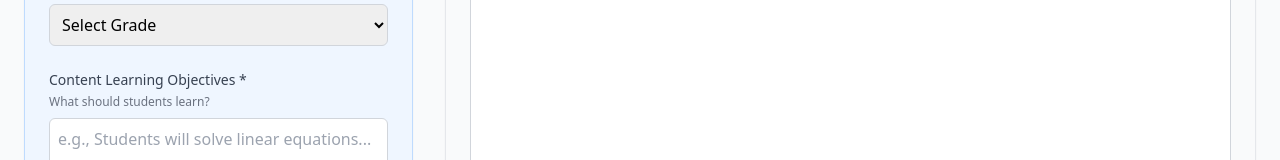
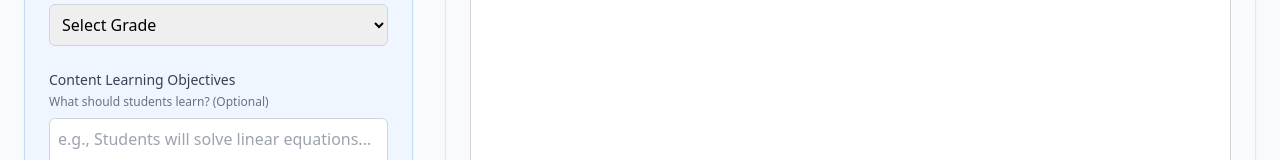
Before and after one commit to cglengualab/ELLift-v1.1, a React (Vite) app: page / in a window 1280 px wide. Shown: the part 511-671 px from the top of the page. Built offline with nearby package versions, Linux system fonts and the light colour scheme.

Commit message:
Update ELLMaterialAdapter.jsx Objective optional

```diff
--- a/src/components/ELLMaterialAdapter.jsx
+++ b/src/components/ELLMaterialAdapter.jsx
@@ -58,7 +58,7 @@ const ELLMaterialAdapter = () => {
   const [isLoading, setIsLoading] = useState(false);
   const [error, setError] = useState('');
   const worksheetRef = useRef(null);
-  const teacherGuideRef = useRef(null);
+  const teacherGuideRef = useRef(null); // <-- ADDED
   const [translateSummary, setTranslateSummary] = useState(false);
   const [translateInstructions, setTranslateInstructions] = useState(false);
   const [listCognates, setListCognates] = useState(false);
@@ -76,10 +76,11 @@ const ELLMaterialAdapter = () => {
   };
 
   const isFormValid = useMemo(() => {
-    const basicFieldsValid = originalMaterial.trim() && materialType && subject && proficiencyLevel && learningObjectives.trim();
+    // MODIFIED to make learning objectives optional
+    const basicFieldsValid = originalMaterial.trim() && materialType && subject && proficiencyLevel;
     const bilingualValid = !includeBilingualSupport || nativeLanguage;
     return basicFieldsValid && bilingualValid;
-  }, [originalMaterial, materialType, subject, proficiencyLevel, learningObjectives, includeBilingualSupport, nativeLanguage]);
+  }, [originalMaterial, materialType, subject, proficiencyLevel, includeBilingualSupport, nativeLanguage]);
 
   const handleFileUpload = useCallback(async (event) => {
     const file = event.target.files[0];
@@ -109,8 +110,9 @@ const ELLMaterialAdapter = () => {
 
   const adaptMaterial = useCallback(async () => {
     const contentToAdapt = originalMaterial;
-    if (!contentToAdapt.trim() || !materialType || !subject || !proficiencyLevel || !learningObjectives.trim()) {
-      setError('Please fill in all required fields including learning objectives');
+    // MODIFIED to remove learning objectives from validation
+    if (!contentToAdapt.trim() || !materialType || !subject || !proficiencyLevel) {
+      setError('Please fill in all required fields');
       return;
     }
     if (includeBilingualSupport && !nativeLanguage) {
@@ -256,8 +258,8 @@ const ELLMaterialAdapter = () => {
 
             <div className="mb-6">
               <label className="block text-sm font-medium text-gray-700 mb-2">
-                Content Learning Objectives *
-                <span className="text-xs text-gray-500 block mt-1">What should students learn?</span>
+                Content Learning Objectives
+                <span className="text-xs text-gray-500 block mt-1">What should students learn? (Optional)</span>
               </label>
               <textarea
                 value={learningObjectives}
```
